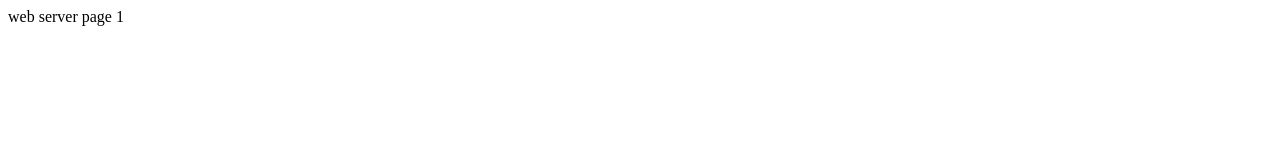
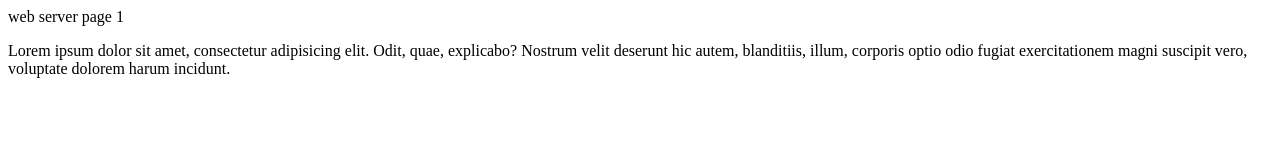
Before and after one commit to quintenvg1/webserver, a plain HTML site: page index.html in a window 1280 px wide. Drawn offline with Linux system fonts and the light colour scheme.

Commit message:
Update index.html
added lorem

```diff
--- a/index.html
+++ b/index.html
@@ -1,3 +1,4 @@
 <html>
 <p>web server page 1</p>
+<p>Lorem ipsum dolor sit amet, consectetur adipisicing elit. Odit, quae, explicabo? Nostrum velit deserunt hic autem, blanditiis, illum, corporis optio odio fugiat exercitationem magni suscipit vero, voluptate dolorem harum incidunt.</p>
 </html>
```
